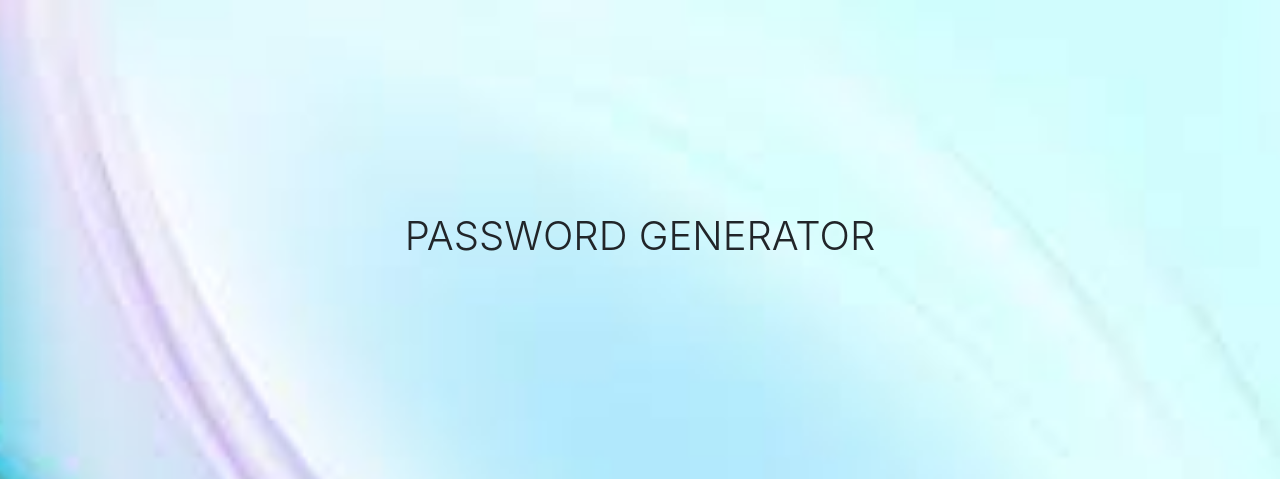
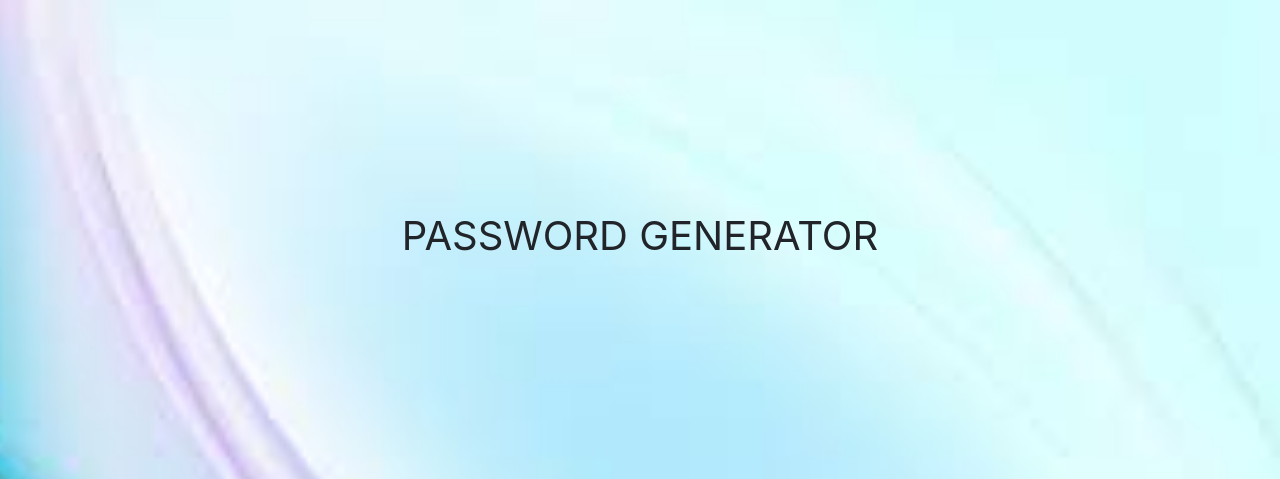
Before and after one commit to Ash0492/password_generator-project, a Django app: page / in a window 1280 px wide. Shown: the top 479 px of the page. Run offline with Django 3.2, Linux system fonts and the light colour scheme; some libraries are stand-ins or nearby versions.

Commit message:
correction

```diff
--- a/generator/templates/generator/home.html
+++ b/generator/templates/generator/home.html
@@ -28,7 +28,7 @@
   <div class="container h-100">
     <div class="row h-100 align-items-center">
       <div class="col-12 text-center">
-       <h1 class="font-weight-light"><stron>PASSWORD GENERATOR</strong></h1>
+       <h1 class="font-weight-light"><strong>PASSWORD GENERATOR</strong></h1>
       </div>
     </div>
   </div>
```
